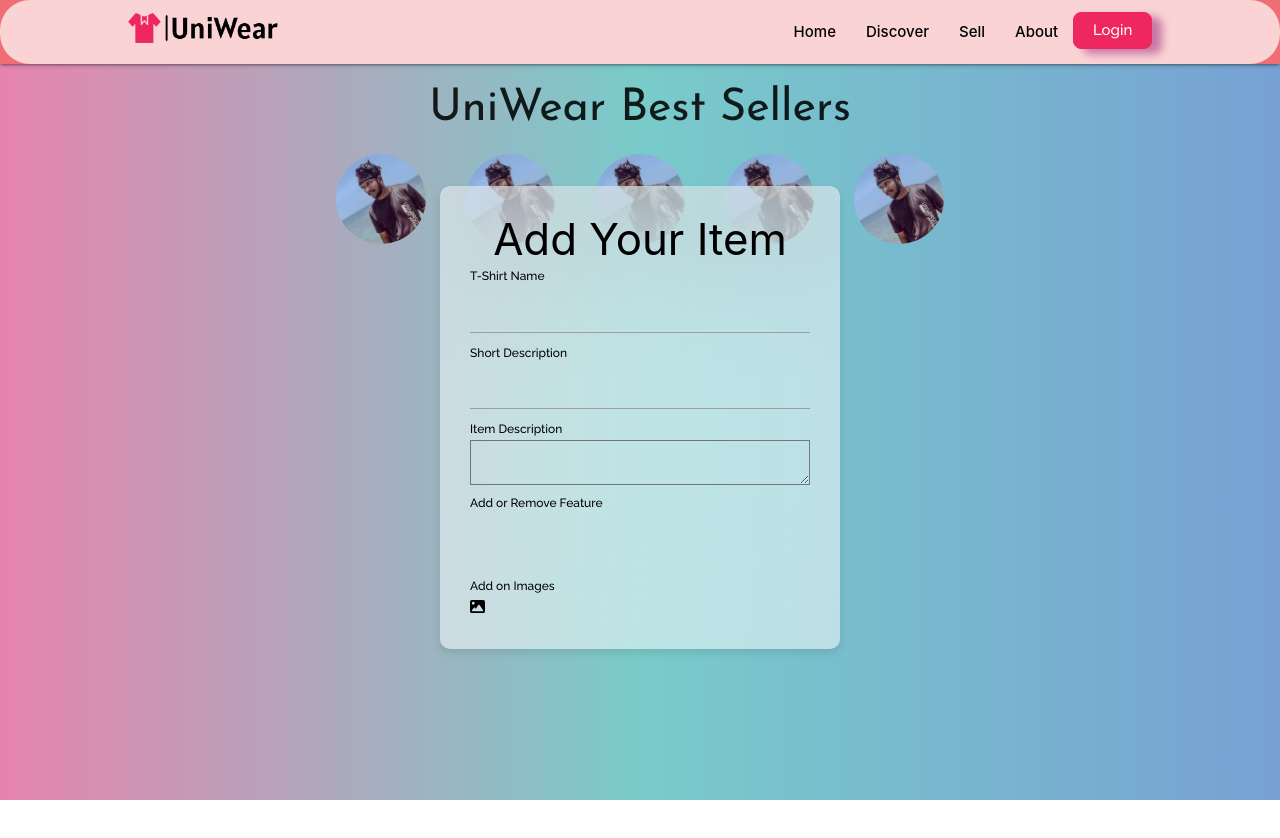
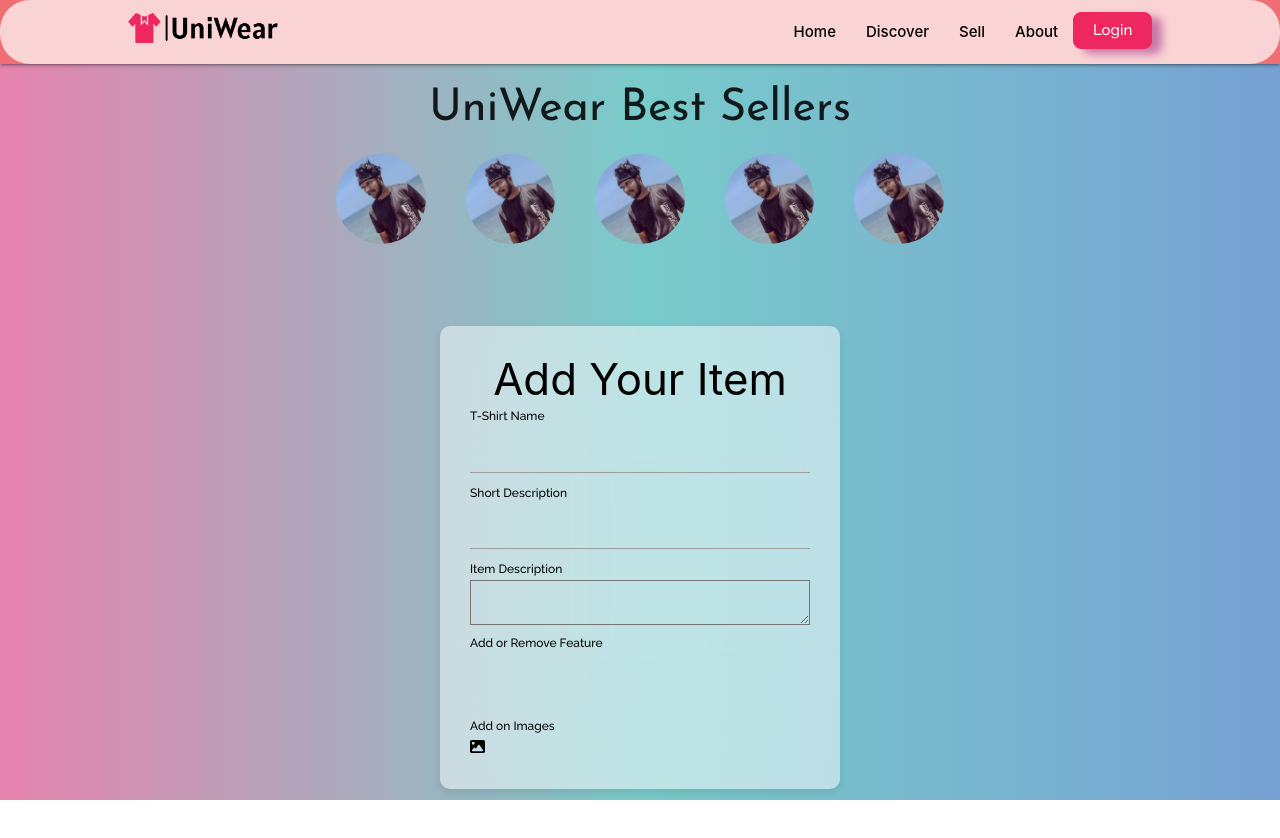
Before and after one commit to SGopinath89/IT32322024UniTshirtapp, a React (Vite) app: page /UniWear/sell in a window 1280 px wide. Shown: the top 838 px of the page. Before the commit the page ends 800 px from the top, so only its background shows below. Built offline with nearby package versions, Linux system fonts and the light colour scheme.

Commit message:
height changed

```diff
--- a/src/pages/Sell/Sell.css
+++ b/src/pages/Sell/Sell.css
@@ -21,7 +21,7 @@
       justify-content: center;
       display: flex;
       width: 100%;
-      height: 50vh;
+      height: 85vh;
 }
 
 .addItem-card {
```
